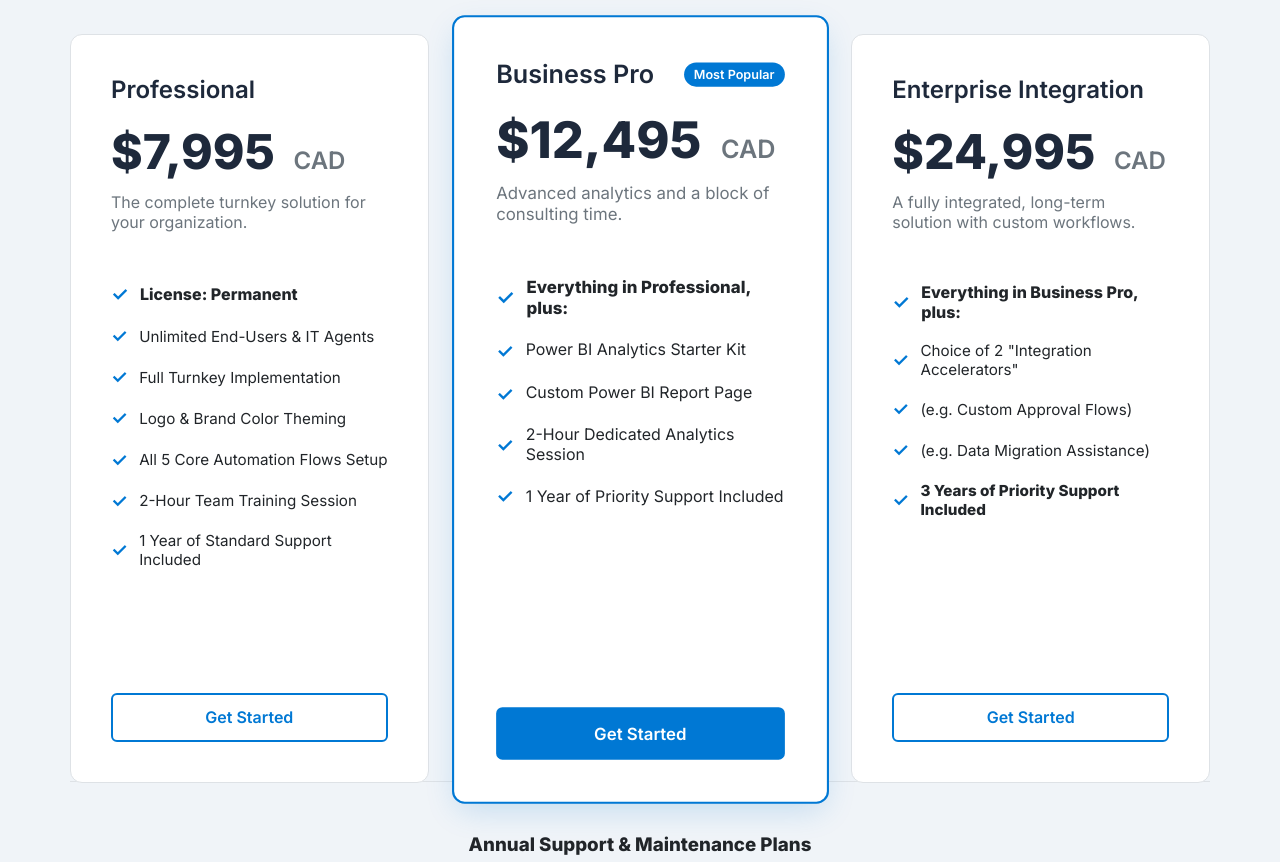
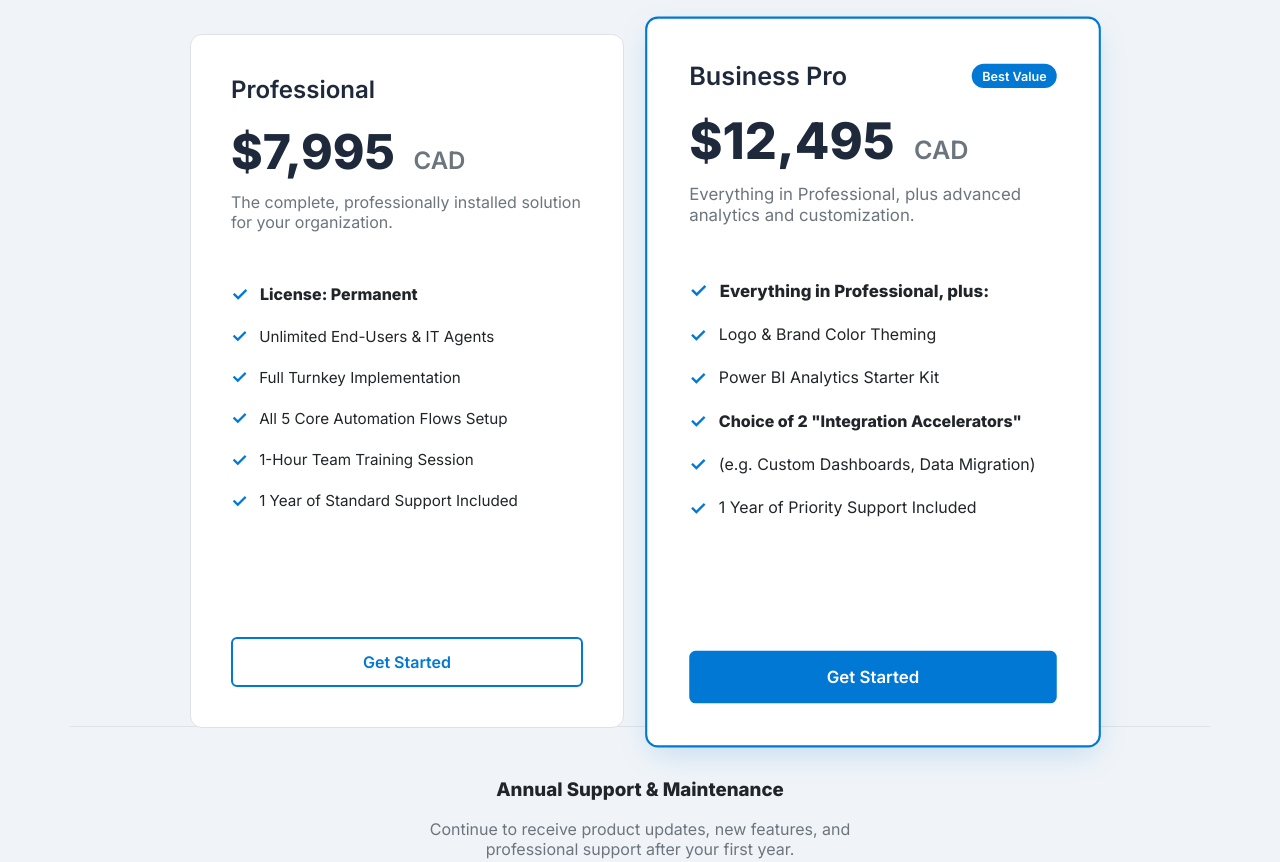
Before and after one commit to Cheetoyumyum/CentraDesk, an Astro site: page /pricing in a window 1280 px wide. Shown: the part 520-1382 px from the top of the page. Built offline with nearby package versions, Linux system fonts and the light colour scheme; Astro itself is replaced by a stand-in of ours.

Commit message:
updating pricing

```diff
--- a/src/pages/pricing.astro
+++ b/src/pages/pricing.astro
@@ -10,78 +10,55 @@ import '../styles/global.css';
 	<main>
 		<section class="pricing-hero">
 			<div class="container">
-				<h1>One Price. Unlimited Users. Forever.</h1>
-				<p class="subtitle">Stop paying per-user, per-month fees. CentraDesk is a one-time investment that lives in your own secure Microsoft 365 environment, leveraging the licenses you already own.</p>
+				<h1>Simple, Powerful Pricing.</h1>
+				<p class="subtitle">A one-time fee for a perpetual license. Stop paying recurring subscriptions and take full ownership of your IT operations, securely inside your own Microsoft 365 environment.</p>
 			</div>
 		</section>
 
 		<section class="pricing-table">
 			<div class="container">
 				<div class="grid">
-
-					<!-- PROFESSIONAL PACKAGE -->
 					<div class="card">
 						<div class="card-header">
 							<h3>Professional</h3>
 						</div>
 						<div class="price">$7,995 <span class="currency">CAD</span></div>
-						<p class="card-description">The complete turnkey solution for your organization.</p>
+						<p class="card-description">The complete, professionally installed solution for your organization.</p>
 						<ul class="features-list">
 							<li><strong>License: Permanent</strong></li>
 							<li>Unlimited End-Users & IT Agents</li>
 							<li>Full Turnkey Implementation</li>
-							<li>Logo & Brand Color Theming</li>
 							<li>All 5 Core Automation Flows Setup</li>
-							<li>2-Hour Team Training Session</li>
+							<li>1-Hour Team Training Session</li>
 							<li>1 Year of Standard Support Included</li>
 						</ul>
 						<a href="mailto:info@centradesk.ca" class="cta-link">
                             <div class="cta-button secondary">Get Started</div>
                         </a>
 					</div>
-
-					<!-- BUSINESS PRO PACKAGE -->
 					<div class="card recommended">
 						<div class="card-header">
 							<h3>Business Pro</h3>
-							<span class="badge">Most Popular</span>
+							<span class="badge">Best Value</span>
 						</div>
 						<div class="price">$12,495 <span class="currency">CAD</span></div>
-						<p class="card-description">Advanced analytics and a block of consulting time.</p>
+						<p class="card-description">Everything in Professional, plus advanced analytics and customization.</p>
 						<ul class="features-list">
 							<li><strong>Everything in Professional, plus:</strong></li>
+							<li>Logo & Brand Color Theming</li>
 							<li>Power BI Analytics Starter Kit</li>
-							<li>Custom Power BI Report Page</li>
-							<li>2-Hour Dedicated Analytics Session</li>
+							<li><strong>Choice of 2 "Integration Accelerators"</strong></li>
+							<li>(e.g. Custom Dashboards, Data Migration)</li>
 							<li>1 Year of Priority Support Included</li>
 						</ul>
 						<a href="mailto:info@centradesk.ca" class="cta-link">
                             <div class="cta-button">Get Started</div>
                         </a>
 					</div>
-
-                    <!-- ENTERPRISE PACKAGE -->
-					<div class="card">
-						<div class="card-header">
-							<h3>Enterprise Integration</h3>
-						</div>
-						<div class="price">$24,995 <span class="currency">CAD</span></div>
-						<p class="card-description">A fully integrated, long-term solution with custom workflows.</p>
-						<ul class="features-list">
-                            <li><strong>Everything in Business Pro, plus:</strong></li>
-							<li>Choice of 2 "Integration Accelerators"</li>
-							<li>(e.g. Custom Approval Flows)</li>
-							<li>(e.g. Data Migration Assistance)</li>
-                            <li><strong>3 Years of Priority Support Included</strong></li>
-						</ul>
-						<a href="mailto:info@centradesk.ca" class="cta-link">
-                             <div class="cta-button secondary">Get Started</div>
-                        </a>
-					</div>
 				</div>
 
                 <div class="support-plan">
-                    <h3>Annual Support & Maintenance Plans</h3>
+                    <h3>Annual Support & Maintenance</h3>
                     <p>Continue to receive product updates, new features, and professional support after your first year.</p>
                     <div class="support-tiers">
                         <div><strong>Standard Plan:</strong> $1,495 CAD / year</div>
@@ -91,7 +68,6 @@ import '../styles/global.css';
 			</div>
 		</section>
 
-        <!-- --- VALUE COMPARISON SECTION --- -->
 		<section class="value-comparison">
 			<div class="container">
 				<h2>The 5-Year Advantage</h2>
@@ -132,8 +108,10 @@ import '../styles/global.css';
 }
 .grid {
     display: grid;
-    grid-template-columns: repeat(3, 1fr);
+    grid-template-columns: 1fr 1fr;
     gap: 2rem;
+    max-width: 900px;
+    margin: auto;
     align-items: stretch;
 }
 
@@ -193,7 +171,6 @@ import '../styles/global.css';
 .support-plan p { max-width: 500px; margin: 0.5rem auto 1.5rem; color: var(--subtle-text-color); }
 .support-tiers { display: flex; justify-content: center; gap: 2rem; font-weight: 600; color: var(--heading-color); }
 
-/* --- VALUE COMPARISON STYLES --- */
 .value-comparison { padding: 6rem 0; text-align: center; }
 .value-comparison h2 { font-size: 2.5rem; font-weight: 800; color: var(--heading-color); }
 .comparison-grid { display: grid; grid-template-columns: 1fr auto 1fr; align-items: center; gap: 2rem; max-width: 800px; margin: 3rem auto 0; }
```
